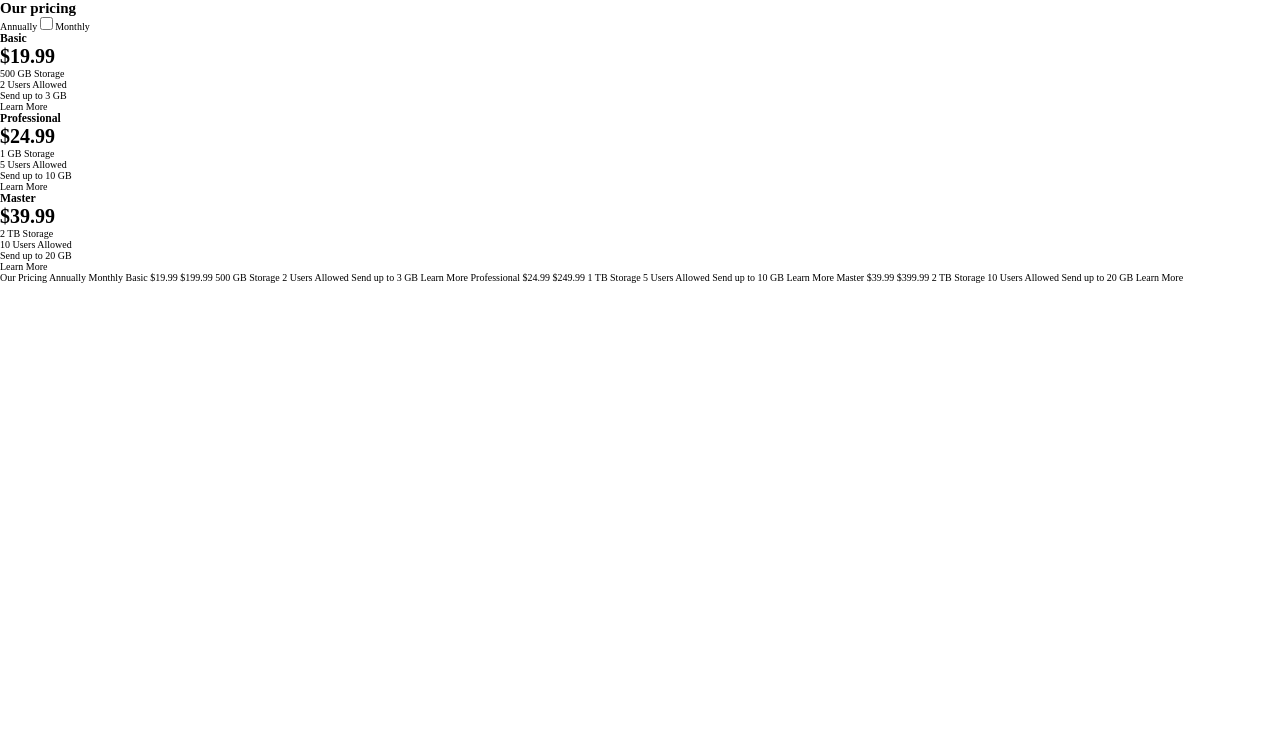
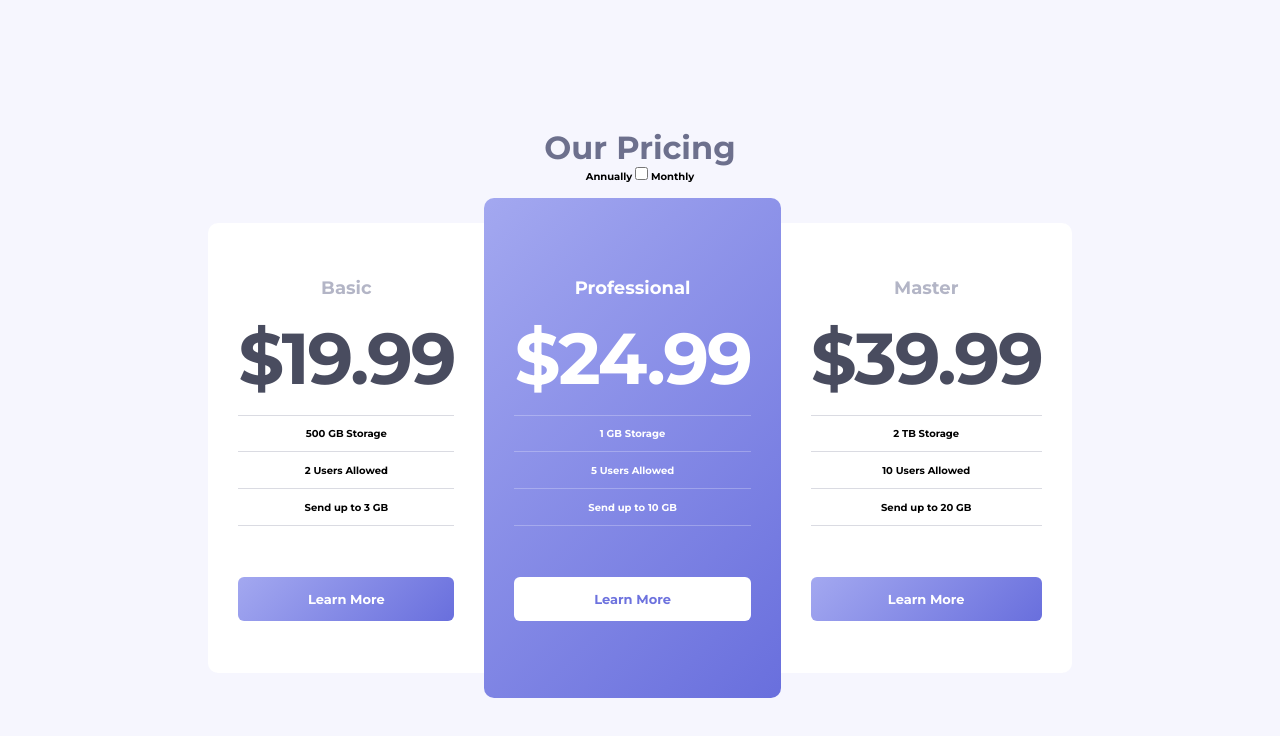
Before and after one commit to anacarolinabmv/FM-pricing-component, a website: page index.html in a window 1280 px wide. Drawn offline with Linux system fonts and the light colour scheme.

Commit message:
Style card components

```diff
--- a/index.html
+++ b/index.html
@@ -4,13 +4,16 @@
     <meta charset="UTF-8" />
     <meta name="viewport" content="width=device-width, initial-scale=1.0" />
     <link rel="icon" type="image/png" sizes="32x32" href="./images/favicon-32x32.png" />
+    <link rel="preconnect" href="https://fonts.googleapis.com" />
+    <link rel="preconnect" href="https://fonts.gstatic.com" crossorigin />
+    <link href="https://fonts.googleapis.com/css2?family=Montserrat:wght@700&display=swap" rel="stylesheet" />
     <link rel="stylesheet" href="css/style.css" />
 
     <title>Frontend Mentor | [Challenge Name Here]</title>
   </head>
   <body>
-    <main class="cards-container">
-      <h2 class="main-heading">Our pricing</h2>
+    <main class="container">
+      <h2 class="main-heading">Our Pricing</h2>
       <div class="toggle-btn">
         <span>Annually</span>
         <label>
@@ -20,7 +23,7 @@
         <span>Monthly</span>
       </div>
       <div class="cards-container">
-        <div class="card card--white">
+        <div class="card card--white card--left">
           <h3 class="card__heading">Basic</h3>
           <h1 class="card__price">$<span class="price">19.99</span></h1>
           <ul class="card__list">
@@ -30,7 +33,8 @@
           </ul>
           <div class="btn btn--purple">Learn More</div>
         </div>
-        <div class="card card--purple">
+        <div class="card card--purple card--middle">
+          <div class="background"></div>
           <h3 class="card__heading">Professional</h3>
           <h1 class="card__price">$<span class="price">24.99</span></h1>
           <ul class="card__list">
@@ -40,7 +44,7 @@
           </ul>
           <div class="btn btn--purple">Learn More</div>
         </div>
-        <div class="card card--white">
+        <div class="card card--white card--right">
           <h3 class="card__heading">Master</h3>
           <h1 class="card__price">$<span class="price">39.99</span></h1>
           <ul class="card__list">
@@ -53,10 +57,6 @@
       </div>
     </main>
 
-    Our Pricing Annually Monthly Basic &dollar;19.99 &dollar;199.99 500 GB Storage 2 Users Allowed Send up to 3 GB Learn
-    More Professional &dollar;24.99 &dollar;249.99 1 TB Storage 5 Users Allowed Send up to 10 GB Learn More Master
-    &dollar;39.99 &dollar;399.99 2 TB Storage 10 Users Allowed Send up to 20 GB Learn More
-
     <!-- <div class="attribution">
       Challenge by <a href="https://www.frontendmentor.io?ref=challenge" target="_blank">Frontend Mentor</a>. Coded by
       <a href="#">Your Name Here</a>.
--- a/sass/_base.scss
+++ b/sass/_base.scss
@@ -9,3 +9,13 @@
 html {
   font-size: 62.5%;
 }
+body {
+  font-family: 'Montserrat', sans-serif;
+  font-weight: 700;
+  background-color: $Very-Light-Grayish-Blue;
+  display: flex;
+  flex-direction: column;
+  justify-content: center;
+  align-items: center;
+  min-height: 100vh;
+}
--- a/sass/_components.scss
+++ b/sass/_components.scss
@@ -0,0 +1,102 @@
+.card {
+  flex: 1;
+  max-width: 35rem;
+  height: 45rem;
+  padding: 3rem;
+  display: flex;
+  flex-direction: column;
+  align-items: center;
+  justify-content: space-evenly;
+  background-color: #fff;
+
+  &__list {
+    display: flex;
+    flex-direction: column;
+    width: 100%;
+  }
+
+  &__list-item {
+    list-style: none;
+    position: relative;
+    margin: 1.2rem 0;
+    text-align: center;
+
+    &::after {
+      content: '';
+      position: absolute;
+      bottom: -1.2rem;
+      left: 0;
+      width: 100%;
+      height: 1px;
+      opacity: 0.25;
+      background-color: $Grayish-Blue;
+    }
+
+    &:first-child {
+      &::before {
+        content: '';
+        position: absolute;
+        top: -1.2rem;
+        left: 0;
+        width: 100%;
+        height: 1px;
+        opacity: 0.25;
+        background-color: $Grayish-Blue;
+      }
+    }
+  }
+
+  &--left {
+    border-radius: 1rem 0 0 1rem;
+  }
+  &--right {
+    border-radius: 0 1rem 1rem 0;
+  }
+
+  &--purple {
+    color: #fff;
+    position: relative;
+    z-index: 1;
+
+    .background {
+      position: absolute;
+      top: 0;
+      left: 0;
+      width: 100%;
+      height: 150%;
+      background-image: $purple-gradient;
+      transform: translateY(-2.5rem);
+      height: 50rem;
+      border-radius: 1rem;
+      z-index: -1;
+    }
+    .card__price {
+      color: inherit;
+    }
+    .card__heading {
+      color: inherit;
+    }
+
+    .card__list-item::after,
+    .card__list-item::before {
+      background-color: currentColor;
+    }
+    .btn {
+      background-color: #fff;
+      background-image: none;
+      color: #6d72de;
+    }
+  }
+}
+
+.btn {
+  margin-top: 3rem;
+  background-image: $purple-gradient;
+  width: 100%;
+  border-radius: 6px;
+  text-align: center;
+  padding: 1.4rem 0;
+  color: #fff;
+  cursor: pointer;
+  font-size: 1.3rem;
+}
--- a/sass/_layout.scss
+++ b/sass/_layout.scss
@@ -0,0 +1,14 @@
+.container {
+  display: flex;
+  flex-direction: column;
+  align-items: center;
+  justify-content: center;
+}
+
+.cards-container {
+  display: flex;
+}
+
+.toggle-btn {
+  margin-bottom: 4rem;
+}
--- /dev/null
+++ b/sass/_typography.scss
@@ -0,0 +1,21 @@
+.main-heading {
+  color: $Grayish-Blue;
+  text-align: center;
+  font-size: 3.2rem;
+  line-height: normal;
+}
+
+.card__heading {
+  color: $Light-Grayish-Blue;
+  text-align: center;
+  font-size: 1.8rem;
+  line-height: 2.8rem;
+}
+
+.card__price {
+  color: $Dark-Grayish-Blue;
+  font-size: 7.2rem;
+  font-weight: 700;
+  line-height: 7.1rem;
+  letter-spacing: -2.16px;
+}
--- a/sass/_variables.scss
+++ b/sass/_variables.scss
@@ -1,6 +1,6 @@
-$purple-gradient: linear-gradient(hsl(236, 72%, 79%), hsl(237, 63%, 64%));
+$purple-gradient: linear-gradient(135deg, #a3a8f0, #696fdd);
 
-$Very-Light-Grayish-Blue: hsl(240, 78%, 98%);
-$Light-Grayish-Blue: hsl(234, 14%, 74%);
-$Grayish-Blue: hsl(233, 13%, 49%);
-$Dark-Grayish-Blue: hsl(232, 13%, 33%);
+$Very-Light-Grayish-Blue: #f6f6fe;
+$Light-Grayish-Blue: #b3b5c6;
+$Grayish-Blue: #6d708d;
+$Dark-Grayish-Blue: #494c5f;
--- a/sass/main.scss
+++ b/sass/main.scss
@@ -1,5 +1,6 @@
 /*# sourceMappingURL=main.scss.map */
 @import 'variables';
+@import 'typography';
 @import 'base';
 @import 'layout';
 @import 'components';
```
Also changed, not shown: css/style.css, 1 other file.
